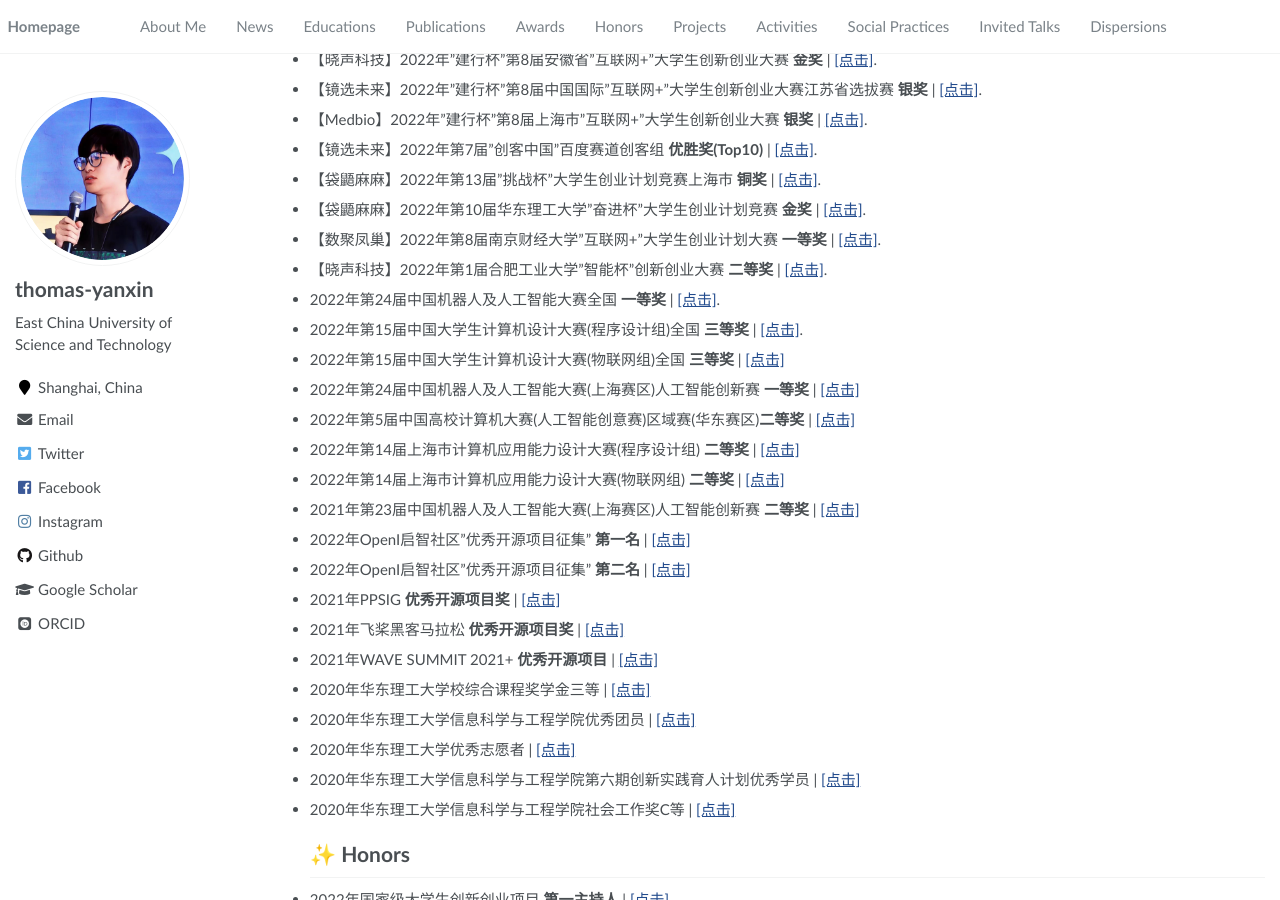
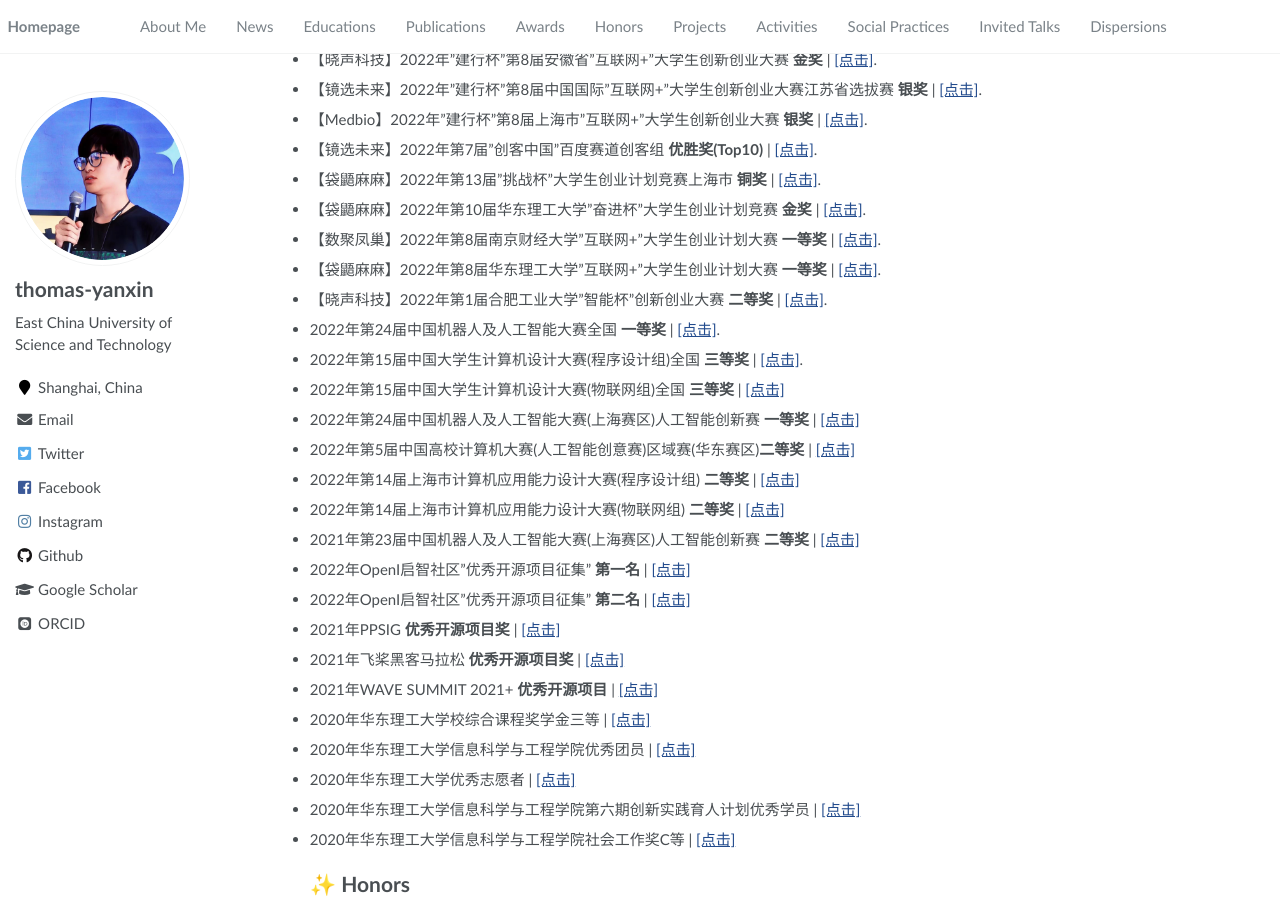
Before and after one commit to thomas-yanxin/thomas-yanxin.github.io, a Jekyll site: the page built from _pages/about.md, in a window 1280 px wide and 900 px high, scrolled down 811 px. Built offline with Jekyll 4.4.1, drawn with Linux system fonts in a browser that asks for light colours; some web fonts are replaced.

Commit message:
Update about.md

```diff
--- a/_pages/about.md
+++ b/_pages/about.md
@@ -52,6 +52,8 @@ redirect_from:
 * 【袋鼯麻麻】2022年第10届华东理工大学"奋进杯"大学生创业计划竞赛 <strong>金奖</strong> \| [\[点击\]](https://mp.weixin.qq.com/s/WgE9zxD4Nv4H-f_2sXr5pw).
 
 * 【数聚凤巢】2022年第8届南京财经大学"互联网+"大学生创业计划大赛 <strong>一等奖</strong> \| [\[点击\]]().
+
+* 【袋鼯麻麻】2022年第8届华东理工大学"互联网+"大学生创业计划大赛 <strong>一等奖</strong> \| [\[点击\]]().
 
 * 【晓声科技】2022年第1届合肥工业大学"智能杯"创新创业大赛 <strong>二等奖</strong> \| [\[点击\]](/proof/%E9%A6%96%E5%B1%8A%E5%90%88%E8%82%A5%E5%B7%A5%E4%B8%9A%E5%A4%A7%E5%AD%A6%E2%80%9D%E6%99%BA%E8%83%BD%E6%9D%AF%E2%80%9C%E5%88%9B%E6%96%B0%E5%88%9B%E4%B8%9A%E5%A4%A7%E8%B5%9B%E5%A4%A7%E5%88%9B%E7%BB%84%E4%BA%8C%E7%AD%89%E5%A5%96.jpg).
 
```
